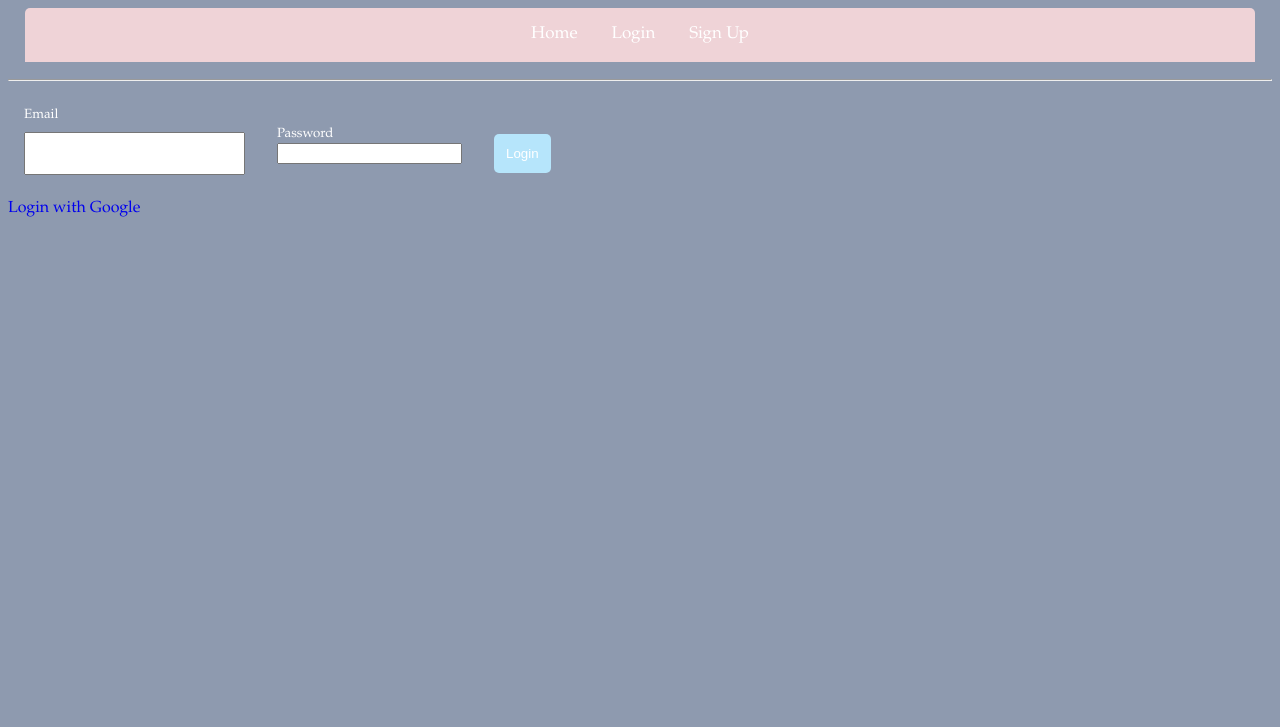
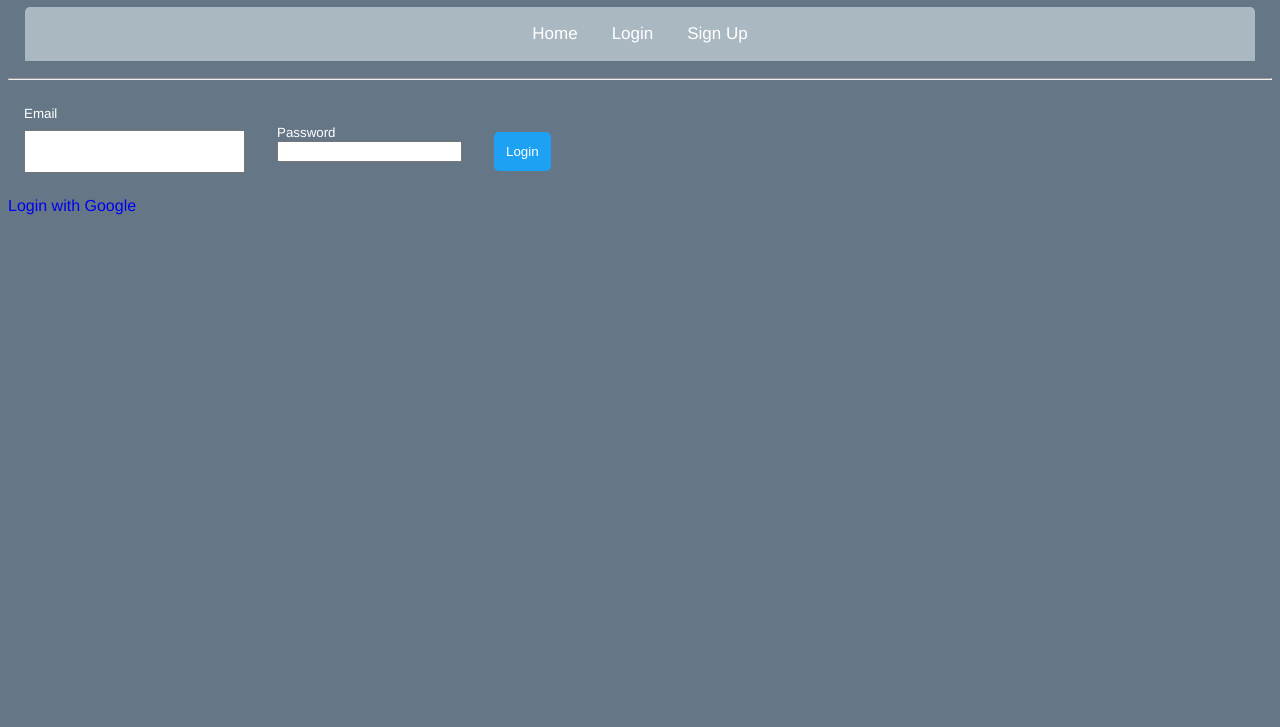
Before and after one commit to yangkb09/TweeterMeter, a React app: page /home in a window 1280 px wide. Shown: the part 73-800 px from the top of the page. Built offline with nearby package versions, Linux system fonts and the light colour scheme; no server answers.

Commit message:
style: change background colors and font to resemble twitter

```diff
--- a/client/components/SentimentScore.js
+++ b/client/components/SentimentScore.js
@@ -24,7 +24,7 @@ export class SentimentScore extends React.Component {
         </div>
       )
     } else {
-      return <div>nothing here</div>
+      return <div>No Tweets Yet</div>
     }
   }
 }
--- a/public/style.css
+++ b/public/style.css
@@ -1,6 +1,6 @@
 body {
-  font-family: 'Palatino', sans-serif;
-  background-color: #8e9aaf;
+  font-family: 'Helvetica Neue', 'Palatino', sans-serif;
+  background-color: #657786;
   color: white;
 }
 
@@ -36,7 +36,7 @@ input[type='text']:focus {
   border-radius: 5px;
   justify-content: space-between;
   font-size: 25px;
-  background-color: #cbc0d3;
+  background-color: #AAB8C2;
 }
 
 /* On mouse-over, add a deeper shadow */
@@ -52,7 +52,7 @@ input[type='text']:focus {
 nav {
   display: flex;
   justify-content: space-around;
-  background-color: #efd3d7;
+  background-color: #AAB8C2;
   align-items: flex-end;
   margin: 1em;
   color: white;
@@ -76,7 +76,7 @@ button {
   outline: 0;
   padding: 12px;
   color: white;
-  background-color: #b6e5fb;
+  background-color: #1DA1F2;
   text-align: center;
   cursor: pointer;
   border-radius: 5px;
```
